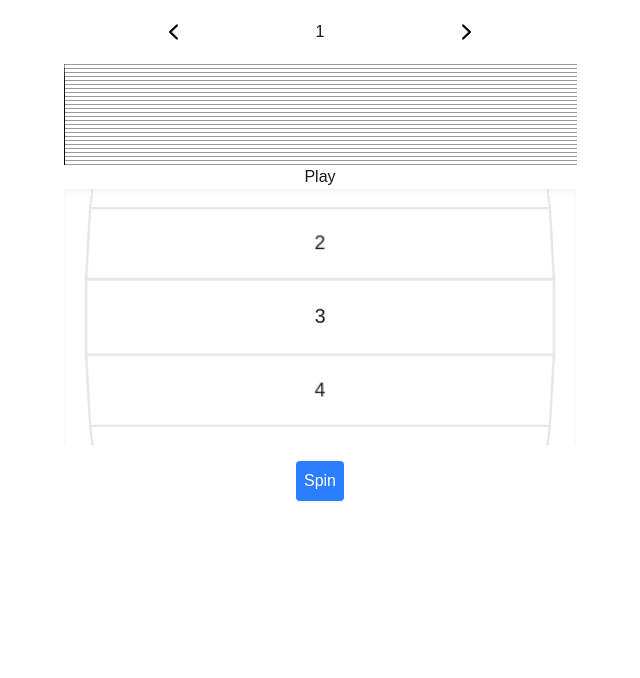
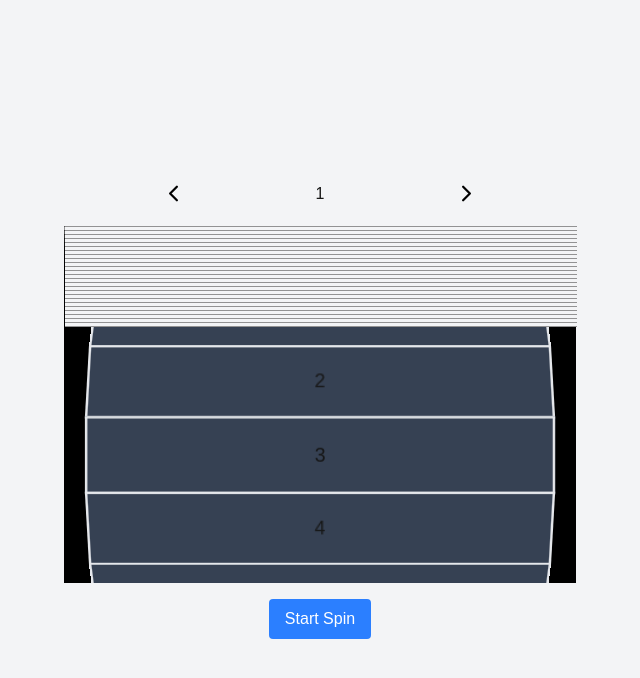
Before and after one commit to TzuHsuan/spinwheel, a Next.js app: page / in a window 1280 px wide. Shown: the top 678 px of the page, without its empty margins (320-960 px from the left). Built offline with nearby package versions, Linux system fonts and the light colour scheme.

Commit message:
lift states up

```diff
--- a/src/app/components/eq.tsx
+++ b/src/app/components/eq.tsx
@@ -5,7 +5,7 @@ const GRID_SPACING = 4
 const GRID_COLOR = "rgba(0,0,0,.4)"
 const FILL_COLOR = '#f50'
 
-export const Visualizer = () => {
+export const Visualizer = ({ setDuration, isSpinning }: { setDuration: React.Dispatch<React.SetStateAction<number>>, isSpinning: boolean }) => {
 
 	const canvasRef = useRef<HTMLCanvasElement>(null)
 	let canvasCtx: CanvasRenderingContext2D | null
@@ -33,8 +33,15 @@ export const Visualizer = () => {
 	let audioEle: HTMLAudioElement
 	useEffect(() => {
 		audioEle = new Audio("/yugioh.mp3")
+		audioRef.current = audioEle
 		audioEle.preload = "metadata"
+		audioEle.onloadedmetadata = () => {
+			console.log(audioEle.duration)
+			setDuration(audioEle.duration * 1000) // Set duration in milliseconds
+		}
 	}, [])
+
+
 
 	// useEffect(() => {
 	// 	if (!audioEle) audioEle = new Audio("/yugioh.mp3")
@@ -45,18 +52,28 @@ export const Visualizer = () => {
 	let analyser: AnalyserNode
 	let audioCtx: AudioContext
 
+	useEffect(() => {
+		if (isSpinning) {
+			console.log('Starting audio visualizer')
+			console.log(audioEle)
+			console.log(audioRef.current)
+			playAudio()
+		}
+	}, [isSpinning])
+
 	const playAudio = async () => {
 		if (!canvasRef.current || !canvasCtx) return
+		console.log('Playing audio')
 
 		// audioEle = new Audio("/yugioh.mp3")
 		// await audioEle.oncanplay
 
 		if (!audioCtx) {
 			audioCtx = new AudioContext()
-			audioSource = audioCtx.createMediaElementSource(audioEle)
+			audioSource = audioCtx.createMediaElementSource(audioRef.current as HTMLMediaElement)
 			analyser = audioCtx.createAnalyser()
 		}
-		audioEle.play()
+		audioRef.current?.play()
 		audioSource.connect(analyser)
 		analyser.connect(audioCtx.destination)
 		analyser.fftSize = 128
@@ -73,7 +90,6 @@ export const Visualizer = () => {
 			if (!canvasRef.current || !canvasCtx) return
 			canvasCtx.clearRect(0, 0, canvasRef.current.width, canvasRef.current.height)
 			analyser.getByteFrequencyData(dataArray)
-			console.log(dataArray)
 			for (let i = 0; i < bufferLength; i++) {
 				barHeight = dataArray[i]
 				let barLength = Math.floor(heightPixels * barHeight / 255) * GRID_SPACING
@@ -92,7 +108,6 @@ export const Visualizer = () => {
 
 	return (<>
 		<canvas ref={canvasRef} height={101} width={513}></canvas>
-		<button onClick={playAudio}>Play</button>
 	</>
 	)
 }
--- a/src/app/components/roulette.tsx
+++ b/src/app/components/roulette.tsx
@@ -5,21 +5,18 @@ type entry = {
 	name?: string,
 }
 
-export const Roulette = ({ entries }: { entries: entry[] }) => {
-	const [selected, setSelected] = useState<entry | null>(null);
-
-	const selectRandomEntry = () => {
-		if (entries.length === 0) return;
-		const randomIndex = Math.floor(Math.random() * entries.length);
-		setSelected(entries[randomIndex]);
-	};
-
+export const Roulette = ({ entries, isSpinning, done, duration, setWinner }: { entries: entry[], isSpinning: boolean, done: Function, duration: number, setWinner: React.Dispatch<React.SetStateAction<string | null>> }) => {
 	const [rotation, setRotation] = useState(0);
-	const FRICTION = 0.99; // Friction factor to slow down the wheel
 	const requestRef = React.useRef(0);
 	let startTime = 0;
-	let duration = 0;
 	let maxSpeed = 0;
+	const [list, setList] = useState(['1', '2', '3', '4', '5'])
+
+	const newEntry = () => {
+		const entry = entries[Math.floor(Math.random() * entries.length)];
+		return entry.name || entry.id;
+	}
+
 
 	//progress should be between 0 and 1
 	const spinSpeed = (progress: number) => {
@@ -35,6 +32,23 @@ export const Roulette = ({ entries }: { entries: entry[] }) => {
 		return maxSpeed;
 	}
 
+	useEffect(() => {
+		if (rotation < -16) {
+			setRotation(prev => prev + 16);
+			setList(prev => {
+				return [newEntry(), ...prev.slice(0, -1)]
+			});
+		}
+	}, [rotation, list])
+
+	useEffect(() => {
+		if (!isSpinning && requestRef.current !== 0) {
+			if (rotation > -8) setWinner(list[2])
+			else setWinner(list[1])
+			startTime = 0;
+		}
+	}, [isSpinning, requestRef.current])
+
 	const spin = (timestamp: number) => {
 		if (startTime === 0) {
 			startTime = timestamp;
@@ -42,11 +56,13 @@ export const Roulette = ({ entries }: { entries: entry[] }) => {
 		} else {
 			let elapsed = timestamp - startTime;
 			if (elapsed > duration) {
-				startTime = 0;
-				// pick winner
-				return;
+				done();
+				return
 			}
-			setRotation(prev => { return (prev + spinSpeed(elapsed / duration)) % 360 });
+			setRotation(prev => {
+				let newRotation = prev - spinSpeed(elapsed / duration);
+				return newRotation
+			});
 			requestRef.current = requestAnimationFrame(spin);
 		}
 	}
@@ -57,22 +73,29 @@ export const Roulette = ({ entries }: { entries: entry[] }) => {
 		};
 	}, []);
 
-	const start = () => {
-		duration = 5000
-		maxSpeed = 10 + Math.random() * duration / 1000; // Maximum speed of the wheel
-		requestAnimationFrame(spin);
-	}
+	useEffect(() => {
+		if (isSpinning) {
+			startTime = 0;
+			maxSpeed = 2 + Math.random() * duration / 10000; // Maximum speed of the wheel
+			requestRef.current = requestAnimationFrame(spin);
+		} else {
+			cancelAnimationFrame(requestRef.current);
+		}
+
+	}, [isSpinning])
+
+	const panels = list.map((item, index) => (
+		<div key={item + index} className="border-2 bg-gray-700 grid place-items-center h-16 w-[24rem] stack" style={{ transform: `rotateX(${rotation + 32 - (index) * 16}deg) translateZ(220px)` }}>
+			{item}
+		</div>
+	))
 
 	return (
 		<>
-			<div className="h-[16rem] w-lg perspective-origin-center perspective-distant grid place-content-center overflow-hidden inset-shadow-sm">
-				<div className="border-2 grid place-items-center h-16 w-[24rem] stack" style={{ transform: `rotateX(${rotation + 32}deg) translateZ(220px) ` }}>1</div>
-				<div className="border-2 grid place-items-center h-16 w-[24rem] stack" style={{ transform: `rotatex(${rotation + 16}deg) translatez(220px) ` }}>2</div>
-				<div className="border-2 grid place-items-center h-16 w-[24rem] stack" style={{ transform: `rotateX(${rotation}deg) translateZ(220px) ` }}>3</div>
-				<div className="border-2 grid place-items-center h-16 w-[24rem] stack" style={{ transform: `rotateX(${rotation - 16}deg) translateZ(220px) ` }}>4</div>
-				<div className="border-2 grid place-items-center h-16 w-[24rem] stack" style={{ transform: `rotateX(${rotation - 32}deg) translateZ(220px) ` }}>5</div>
+			<div className="h-[16rem] w-lg bg-black perspective-origin-center perspective-distant grid place-content-center overflow-hidden inset-shadow-sm">
+				<div className='size-2 bg-black absolute top-[50%]'></div>
+				{panels}
 			</div>
-			<button className="mt-4 p-2 bg-blue-500 text-white rounded" onClick={start}> Spin</button>
 		</>
 	);
 }
--- a/src/app/page.tsx
+++ b/src/app/page.tsx
@@ -6,12 +6,21 @@ import { Roulette } from "./components/roulette"
 
 export default function Home() {
   const [trackIndex, setTrackIndex] = useState(0)
+  const [isSpinning, setIsSpinning] = useState(false)
+  const [winner, setWinner] = useState<string | null>(null)
+  const [duration, setDuration] = useState(0) // Duration in milliseconds
+
+  const spinEnd = () => {
+    setIsSpinning(false)
+    console.log("Spin ended")
+  }
 
   return (
-    <div className="flex flex-col items-center justify-center ">
+    <div className="flex flex-col items-center justify-center h-screen bg-gray-100">
       <Tracks trackList={[{ title: "1" }, { title: "2" }, { title: "3" }]} index={trackIndex} setIndex={setTrackIndex} />
-      <Visualizer />
-      <Roulette entries={[{ id: "1", name: "Entry 1" }, { id: "2", name: "Entry 2" }, { id: "3", name: "Entry 3" }]} />
+      <Visualizer setDuration={setDuration} isSpinning={isSpinning} />
+      <Roulette isSpinning={isSpinning} duration={duration} done={spinEnd} setWinner={setWinner} entries={[{ id: "1", name: "Entry 1" }, { id: "2", name: "Entry 2" }, { id: "3", name: "Entry 3" }]} />
+      <button onClick={() => setIsSpinning(true)} className="mt-4 px-4 py-2 bg-blue-500 text-white rounded">Start Spin</button>
     </div>
   );
 }
```
